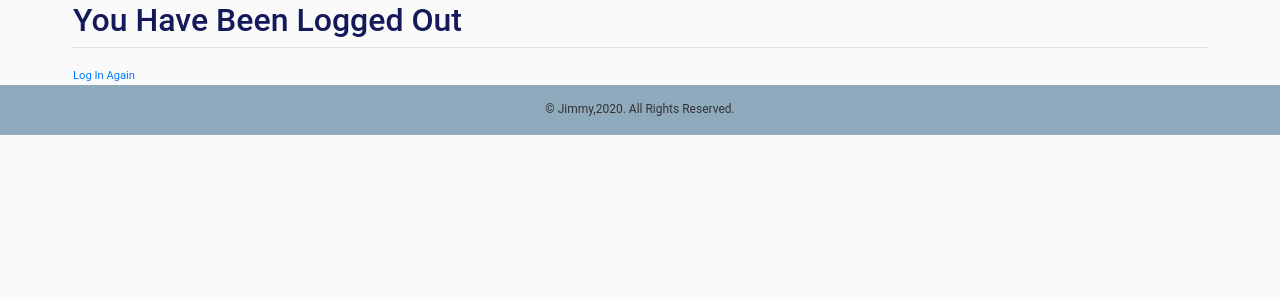
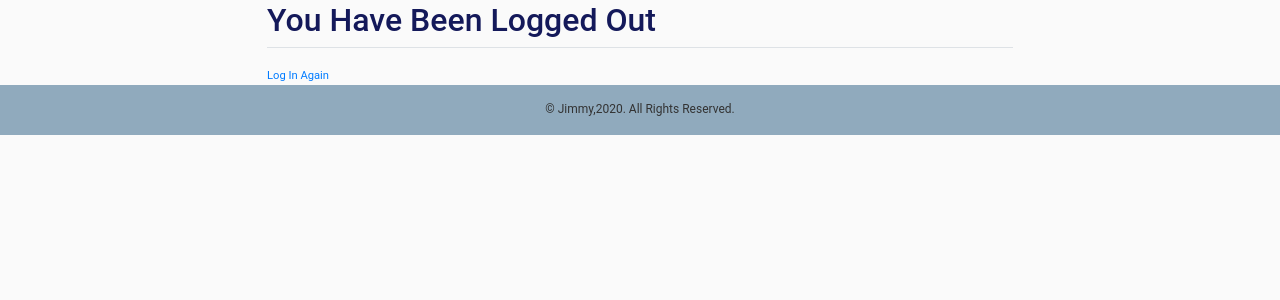
Before and after one commit to SatwinderSran/picsmemomry, a Django app: page /logout/ in a window 1280 px wide. Shown: the part 59-359 px from the top of the page. Run offline with Django 3.2, Linux system fonts and the light colour scheme; some libraries are stand-ins or nearby versions.

Commit message:
fixed user template

```diff
--- a/users/templates/users/login.html
+++ b/users/templates/users/login.html
@@ -1,6 +1,8 @@
 {% extends "blog/base.html" %}
 {% load crispy_forms_tags %}
 {% block content %}
+<div class="row">
+    <div class="col-md-8 offset-md-2">
     <div class="content-section">
         <form method="POST">
             {% csrf_token %}
@@ -22,5 +24,6 @@
         </div>
     </div>
 
-
+</div>
+</div>
 {% endblock content %}
--- a/users/templates/users/logout.html
+++ b/users/templates/users/logout.html
@@ -1,9 +1,13 @@
 {% extends "blog/base.html" %}
 {% block content %}
+<div class="row">
+    <div class="col-md-8 offset-md-2">
     <h2>You have been logged out</h2>
     <div class="border-top pt-3">
         <small class="text-muted">
             <a href="{% url 'login' %}">Log In Again</a>
         </small>
     </div>
+</div>
+</div>
 {% endblock content %}
--- a/users/templates/users/password_reset.html
+++ b/users/templates/users/password_reset.html
@@ -1,6 +1,8 @@
 {% extends "blog/base.html" %}
 {% load crispy_forms_tags %}
 {% block content %}
+<div class="row">
+    <div class="col-md-8 offset-md-2">
     <div class="content-section">
         <form method="POST">
             {% csrf_token %}
@@ -13,4 +15,6 @@
             </div>
         </form>
     </div>
+</div>
+</div>
 {% endblock content %}
--- a/users/templates/users/password_reset_complete.html
+++ b/users/templates/users/password_reset_complete.html
@@ -1,7 +1,11 @@
 {% extends "blog/base.html" %}
 {% block content %}
+<div class="row">
+    <div class="col-md-8 offset-md-2">
     <div class="alert alert-info">
         Your password has been set.
     </div>
     <a href="{% url 'login' %}">Sign In Here</a>
+</div>
+</div>
 {% endblock content %}
--- a/users/templates/users/password_reset_confirm.html
+++ b/users/templates/users/password_reset_confirm.html
@@ -1,6 +1,8 @@
 {% extends "blog/base.html" %}
 {% load crispy_forms_tags %}
 {% block content %}
+<div class="row">
+    <div class="col-md-8 offset-md-2">
     <div class="content-section">
         <form method="POST">
             {% csrf_token %}
@@ -13,4 +15,6 @@
             </div>
         </form>
     </div>
+</div>
+</div>
 {% endblock content %}
--- a/users/templates/users/password_reset_done.html
+++ b/users/templates/users/password_reset_done.html
@@ -1,6 +1,10 @@
 {% extends "blog/base.html" %}
 {% block content %}
+<div class="row">
+    <div class="col-md-8 offset-md-2">
     <div class="alert alert-info">
         An email has been sent with instructions to reset your password
     </div>
+</div>
+</div>
 {% endblock content %}
--- a/users/templates/users/profile.html
+++ b/users/templates/users/profile.html
@@ -1,6 +1,8 @@
 {% extends "blog/base.html" %}
 {% load crispy_forms_tags %}
 {% block content %}
+<div class="row">
+  <div class="col-md-8 offset-md-2">
     <div class="content-section">
       <div class="media">
         <img class="rounded-circle account-img" src="{{ user.profile.image.url }}">
@@ -21,4 +23,6 @@
           </div>
       </form>
     </div>
+  </div>
+</div>
 {% endblock content %}
--- a/users/templates/users/register.html
+++ b/users/templates/users/register.html
@@ -1,6 +1,8 @@
 {% extends "blog/base.html" %}
 {% load crispy_forms_tags %}
 {% block content %}
+<div class="row">
+    <div class="col-md-8 offset-md-2">
     <div class="content-section">
         <form method="POST">
             {% csrf_token %}
@@ -18,4 +20,6 @@
             </small>
         </div>
     </div>
+</div>
+</div>
 {% endblock content %}
```
